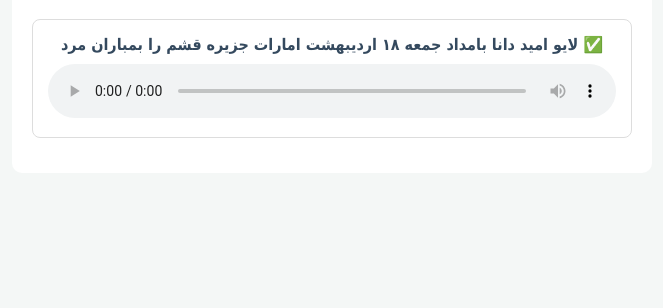
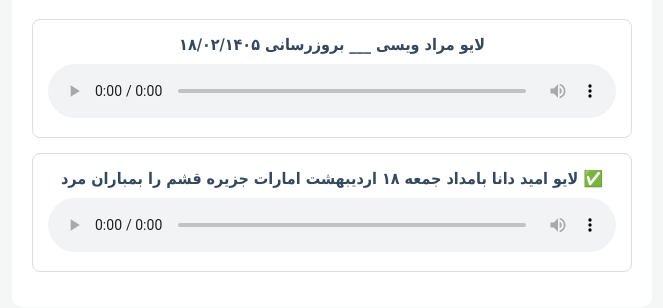
Before and after one commit to azadnetwork/tahlil, a plain HTML site: page index.html in a window 1280 px wide. Shown: the part 122-430 px from the top of the page, without its empty margins (308-971 px from the left). Drawn offline with Linux system fonts and the light colour scheme.

Commit message:
Update site: لایو مراد ویسی ___ بروزرسانی ۱۸/٠۲/۱۴٠۵

```diff
--- a/index.html
+++ b/index.html
@@ -17,7 +17,7 @@
     <body>
         <div class="container">
             <h1>🎙️ لایوهای روزمره</h1>
-            <div class="item"><span class="title">✅ لایو امید دانا
+            <div class="item"><span class="title">لایو مراد ویسی ___ بروزرسانی ۱۸/٠۲/۱۴٠۵</span><audio controls src="archive/live_21.mp3"></audio></div><div class="item"><span class="title">✅ لایو امید دانا
 بامداد جمعه ۱۸ اردیبهشت
 امارات جزیره قشم را بمباران مرد</span><audio controls src="archive/live_20.mp3"></audio></div>
         </div>
```
Also changed, not shown: archive/live_21.mp3.txt (added), 1 other file.
